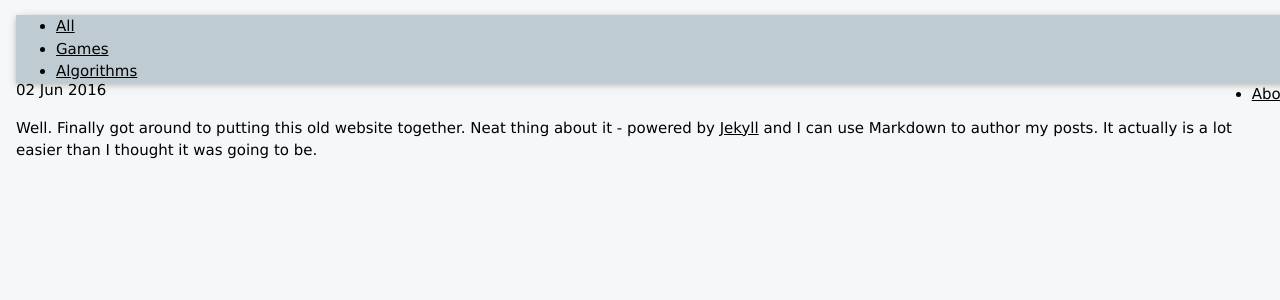
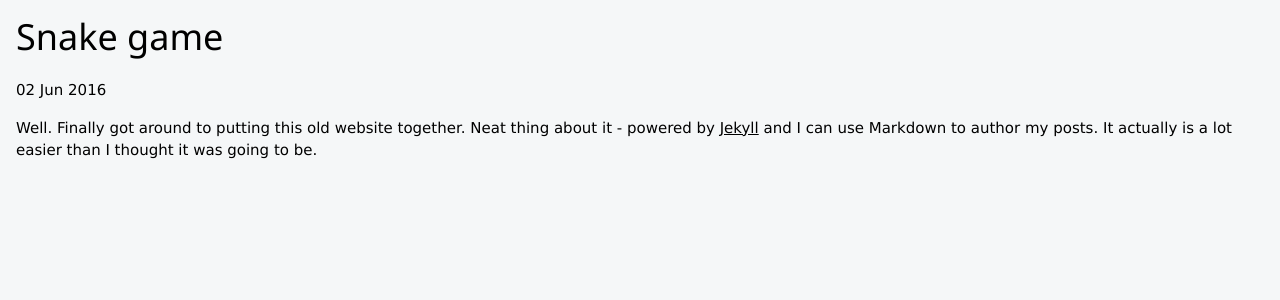
Before and after one commit to simpleProgrammingBlog/simpleProgrammingBlog.github.io, a Jekyll site: the page built from _posts/Snake game/2016-06-02-test-page-C++.md, in a window 1280 px wide. Shown: the top 300 px of the page. Built offline with Jekyll 4.4.1, drawn with Linux system fonts in a browser that asks for light colours; some of the changed lines change nothing that is shown.

Commit message:
side nav

```diff
--- a/_layouts/default.html
+++ b/_layouts/default.html
@@ -28,14 +28,35 @@
 		</head>
 		<body class="w3-container w3-theme-light">
 			<div class="w3-top">
+				<nav class="w3-sidenav w3-white w3-animate-left" style="display:none;z-index:5">
+					<a href="javascript:void(0)" onclick="w3_close()"
+					class="w3-closenav w3-large">Close &times;</a>
+					<a href="#">Link 1</a>
+					<a href="#">Link 2</a>
+					<a href="#">Link 3</a>
+					<a href="#">Link 4</a>
+					<a href="#">Link 5</a>
+				</nav>
+			</div>
+			<div class="w3-overlay w3-animate-opacity" onclick="w3_close()" style="cursor:pointer"></div>
+			<script>
+				function w3_open() {
+					document.getElementsByClassName("w3-sidenav")[0].style.display = "block";
+					document.getElementsByClassName("w3-overlay")[0].style.display = "block";
+				}
+				function w3_close() {
+					document.getElementsByClassName("w3-sidenav")[0].style.display = "none";
+					document.getElementsByClassName("w3-overlay")[0].style.display = "none";
+				}
+			</script>
+			<!--
+			<div class="w3-top">
 				<ul class="w3-navbar w3-card-2 w3-theme-l3">
-					<li><a class="w3-hover-green"  href="/">All</a></li>
-					<li><a class="w3-hover-green"  href="/">Games</a></li>
-					<li><a class="w3-hover-green"  href="/">Algorithms</a></li>
-
 					<li class="w3-right"><a class="w3-hover-green" href="/about/">About</a></li>
 				</ul>
 			</div>
+			-->
+
 			{{ content }}
 		</body>
 	</html>
```
